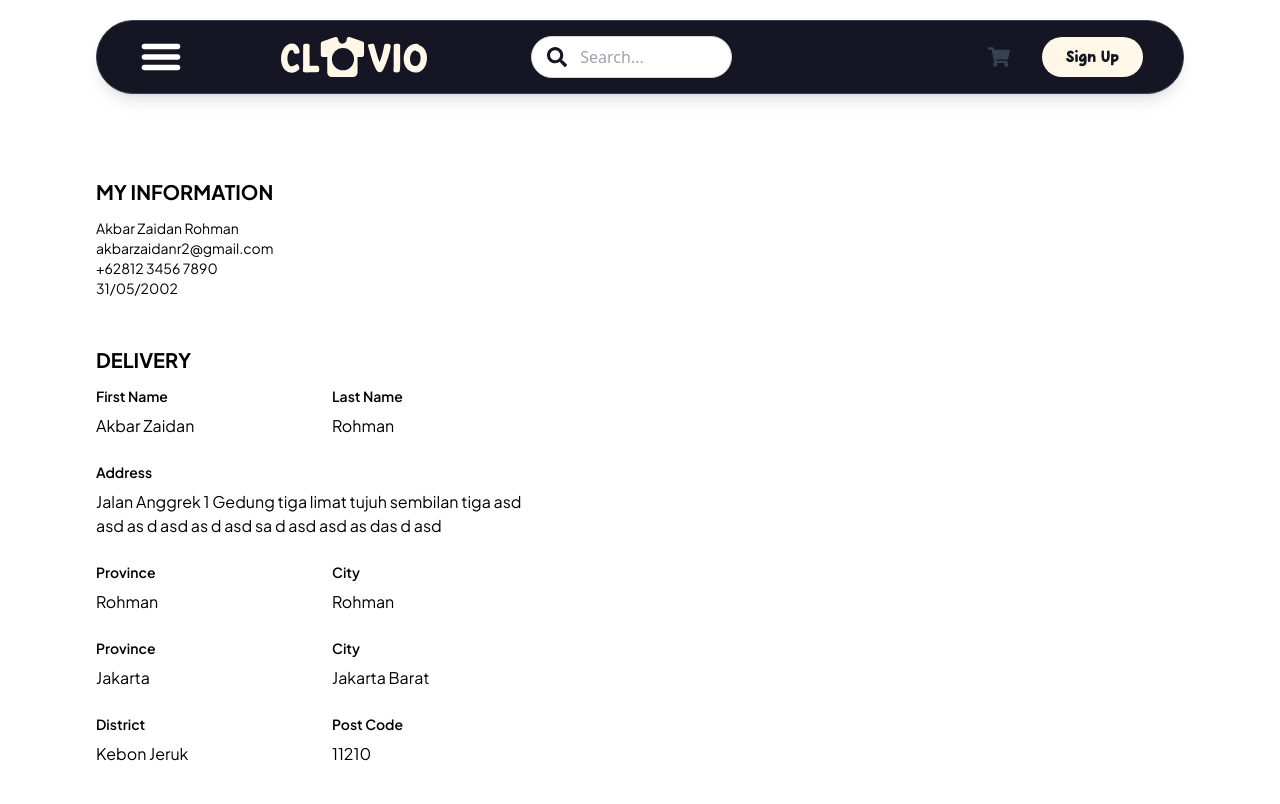
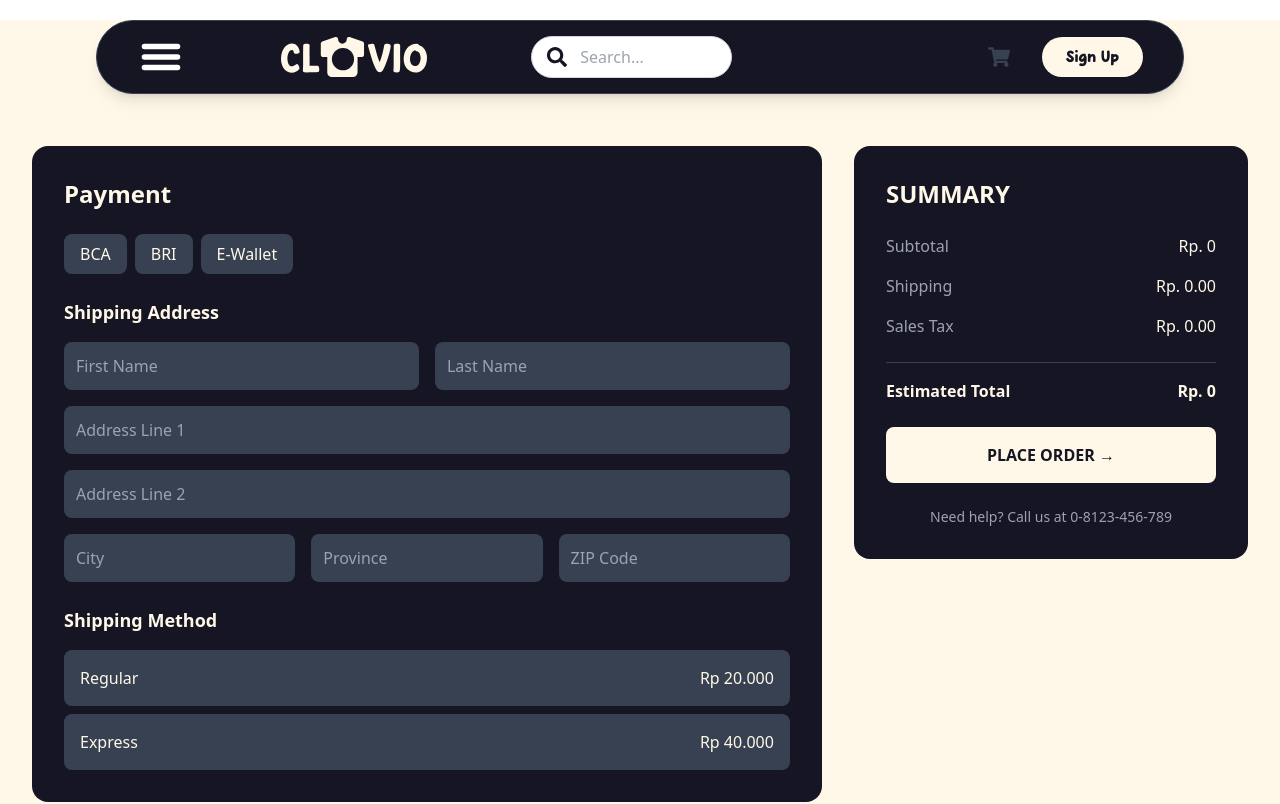
Before and after one commit to dustinmondegreen/TokoBajuOnline, a React (Vite) app: page /checkout in a window 1280 px wide. Shown: the top 804 px of the page. Built offline with nearby package versions, Linux system fonts and the light colour scheme.

Commit message:
mengedit dan menyatukan cart page dan checkout page

```diff
--- a/src/App.jsx
+++ b/src/App.jsx
@@ -1,8 +1,8 @@
 import { BrowserRouter as Router, Routes, Route } from "react-router-dom";
+import Cart from "./pages/Cart";
 import Navbar from "./components/Navbar";
 import Home from "./pages/Home";
 import Catalog from "./pages/Catalog";
-import Cart from "./pages/Cart";
 import Product from "./pages/Product"
 import Checkout from "./pages/Checkout";
 import Login from "./pages/Login";
@@ -10,11 +10,11 @@ import Registration from "./pages/Registration";
 import Footer from "./components/Footer"
 
 
-const App = () => {
+function App() {
   return (
-    <>
-      <Router>
-        {Navbar()}
+    <Router>
+      <div className="min-h-screen bg-[#FFF8E8] w-full">
+        <Navbar />
         <Routes>
           <Route path="/" element={<Home />} />
           <Route path="/catalog" element={<Catalog />} />
@@ -22,12 +22,12 @@ const App = () => {
           <Route path="/checkout" element={<Checkout />} />
           <Route path="/login" element={<Login />} />
           <Route path="/registration" element={<Registration />} />
-          <Route path="/product" element={< Product/>} />
+          <Route path="/product" element={<Product/>} />
         </Routes>
-      </Router>
-      <Footer></Footer>
-    </>
+        <Footer />
+      </div>
+    </Router>
   );
-};
+}
 
 export default App;
--- a/src/pages/Cart.jsx
+++ b/src/pages/Cart.jsx
@@ -1,83 +1,110 @@
+import { useState } from 'react';
+import { Link, useNavigate } from 'react-router-dom';
+
 const Cart = () => {
+    const navigate = useNavigate();
+    const [cartItems] = useState([
+        {
+            id: 1,
+            name: "BATMAN T-SHIRT SUPERHERO",
+            itemNo: "894985949485",
+            size: "XL",
+            color: "Sky Blue",
+            quantity: 1,
+            price: 1500000,
+            image: "/path-to-image.jpg"
+        }
+    ]);
+
+    const calculateTotal = () => {
+        return cartItems.reduce((total, item) => total + (item.price * item.quantity), 0);
+    };
+
+    const handleCheckout = () => {
+        navigate('/checkout', {
+            state: {
+                cartItems: cartItems,
+                totalPrice: calculateTotal(),
+            }
+        });
+    };
+
     return (
-    <div className="flex justify-center p-6 bg-gray-50 min-h-screen">
+        <div className="flex justify-center p-16 bg-[#FFF8E8] min-h-screen">
             <div className="flex flex-col md:flex-row gap-8 w-full max-w-6xl">
                 {/* Shopping Bag Section */}
-        <div className="w-full md:w-2/3 bg-white p-6 rounded-lg shadow-sm">
-          <h1 className="text-2xl font-bold mb-6">MY SHOPPING BAG</h1>
+                <div className="w-full md:w-2/3 bg-[#151523] p-6 rounded-lg shadow-sm">
+                    <h1 className="text-2xl font-bold mb-6 text-[#FFF8E8]">MY SHOPPING BAG</h1>
 
                     {/* Headers */}
-          <div className="flex justify-between border-b pb-2 mb-4">
-            <h2 className="font-semibold text-lg w-2/3">PRODUCT</h2>
-            <h2 className="font-semibold text-lg text-right w-1/3">PRICE</h2>
+                    <div className="flex justify-between border-b border-gray-700 pb-2 mb-4">
+                        <h2 className="font-semibold text-lg w-2/3 text-[#FFF8E8]">PRODUCT</h2>
+                        <h2 className="font-semibold text-lg text-right w-1/3 text-[#FFF8E8]">PRICE</h2>
                     </div>
 
                     {/* Item List */}
-          <div className="border-b pb-6 mb-6">
+                    {cartItems.map((item) => (
+                        <div key={item.id} className="border-b border-gray-700 pb-6 mb-6">
                             <div className="flex gap-4">
-              {/* Product Image */}
-              <div className="w-24 h-24 bg-gray-200 rounded"></div>
-
-              {/* Product Details */}
+                                <div className="w-24 h-24 bg-gray-700 rounded"></div>
                                 <div className="flex-1">
-                <h3 className="font-bold">BATMAN T-SHIRT SUPERHERO</h3>
-                <div className="text-sm text-gray-600 mt-1">
-                  <p>Item No: 894985949485</p>
-                  <p>Size: XL</p>
-                  <p>Color: Sky Blue</p>
-                  <p>Qty: 1</p>
+                                    <h3 className="font-bold text-[#FFF8E8]">{item.name}</h3>
+                                    <div className="text-sm text-gray-400 mt-1">
+                                        <p>Item No: {item.itemNo}</p>
+                                        <p>Size: {item.size}</p>
+                                        <p>Color: {item.color}</p>
+                                        <p>Qty: {item.quantity}</p>
+                                    </div>
+                                    <div className="flex gap-4 mt-3">
+                                        <button className="text-cyan-400 hover:text-cyan-300 text-sm font-medium">EDIT</button>
+                                        <button className="text-red-400 hover:text-red-300 text-sm font-medium">REMOVE</button>
+                                    </div>
+                                </div>
+                                <div className="w-1/3 text-right">
+                                    <p className="font-semibold text-[#FFF8E8]">Rp. {item.price.toLocaleString()}</p>
+                                </div>
+                            </div>
+                        </div>
+                    ))}
                 </div>
 
-                <div className="flex gap-4 mt-3">
-                  <button className="text-blue-600 hover:text-blue-800 text-sm font-medium">EDIT</button>
-                  <button className="text-red-600 hover:text-red-800 text-sm font-medium">REMOVE</button>
+                {/* Summary Section */}
+                <div className="w-full md:w-1/3 bg-[#151523] p-6 rounded-lg shadow-sm h-fit sticky top-6">
+                    <h1 className="text-2xl font-bold mb-4 text-[#FFF8E8]">SUMMARY</h1>
+                    <hr className="border-gray-700 my-2" />
+
+                    <div className="space-y-3 mb-4">
+                        <div className="flex justify-between">
+                            <p className="text-gray-400">Subtotal</p>
+                            <p className="font-semibold text-[#FFF8E8]">Rp. {calculateTotal().toLocaleString()}</p>
+                        </div>
+                        <div className="flex justify-between">
+                            <p className="text-gray-400">Shipping</p>
+                            <p className="font-semibold text-[#FFF8E8]">Rp. 0</p>
+                        </div>
+                        <div className="flex justify-between">
+                            <p className="text-gray-400">Sales Tax</p>
+                            <p className="font-semibold text-[#FFF8E8]">Rp. 0</p>
                         </div>
                     </div>
 
-              {/* Price */}
-              <div className="w-1/3 text-right">
-                <p className="font-semibold">Rp. 1,500,000.00</p>
-              </div>
-            </div>
-          </div>
+                    <hr className="border-gray-700 my-2" />
+
+                    <div className="flex justify-between my-4">
+                        <p className="font-bold text-[#FFF8E8]">Estimated Total</p>
+                        <p className="font-bold text-lg text-[#FFF8E8]">Rp. {calculateTotal().toLocaleString()}</p>
                     </div>
 
-        {/* Summary Section */}
-        <div className="w-full md:w-1/3 bg-white p-6 rounded-lg shadow-sm h-fit sticky top-6">
-          <h1 className="text-2xl font-bold mb-4">SUMMARY</h1>
-          <hr className="my-2" />
+                    <hr className="border-gray-700 my-2" />
 
-          <div className="space-y-3 mb-4">
-            <div className="flex justify-between">
-              <p className="text-gray-600">Subtotal</p>
-              <p className="font-semibold">Rp. 1,500,000.00</p>
-            </div>
-            <div className="flex justify-between">
-              <p className="text-gray-600">Shipping</p>
-              <p className="font-semibold">Rp. 0.00</p>
-            </div>
-            <div className="flex justify-between">
-              <p className="text-gray-600">Sales Tax</p>
-              <p className="font-semibold">Rp. 0.00</p>
-            </div>
-          </div>
-
-          <hr className="my-2" />
-
-          <div className="flex justify-between my-4">
-            <p className="font-bold">Estimated Total</p>
-            <p className="font-bold text-lg">Rp. 1,500,000.00</p>
-          </div>
-
-          <hr className="my-2" />
-
-          <button className="w-full bg-black text-white py-3 rounded font-bold hover:bg-gray-800 transition mt-4">
+                    <button
+                        onClick={handleCheckout}
+                        className="w-full bg-[#FFF8E8] text-[#151523] font-bold py-3 rounded-lg hover:bg-gray-200 transition duration-300 mt-6 mb-4"
+                    >
                         CHECKOUT
                     </button>
 
-          <hr className="my-4" />
-
-          <p className="text-center text-gray-500 text-sm">Need Help? Call us at 888</p>
+                    <p className="text-center text-gray-400 text-sm">Need Help? Call us at 888</p>
                 </div>
             </div>
         </div>
--- a/src/pages/Checkout.jsx
+++ b/src/pages/Checkout.jsx
@@ -1,102 +1,125 @@
+import { useLocation } from 'react-router-dom';
+
 const Checkout = () => {
+    const location = useLocation();
+    const { cartItems, totalPrice } = location.state || { cartItems: [], totalPrice: 0 };
+
     return (
-      <div className="flex h-screen w-full font-jakarta">
-        <div className="w-1/2 flex-row items-center px-24 py-16 bg-white">
-          <div>
-            <h2 className="text-xl font-bold pb-3">MY INFORMATION</h2>
-            <div className="text-sm">
-              <h3>Akbar Zaidan Rohman</h3>
-              <h3>akbarzaidanr2@gmail.com</h3>
-              <h3>+62812 3456 7890</h3>
-              <h3>31/05/2002</h3>
+        <div className="min-h-screen bg-[#FFF8E8] p-8">
+            <div className="max-w-7xl mx-auto flex gap-8 relative">
+                {/* Left Section */}
+                <div className="w-2/3 bg-[#151523] text-[#FFF8E8] p-8 rounded-2xl">
+                    <h2 className="text-2xl font-bold mb-6">Payment</h2>
+
+                    {/* Payment Method */}
+                    <div className="flex gap-2 mb-6">
+                        <button className="bg-gray-700 px-4 py-2 rounded-lg hover:bg-gray-600 text-[#FFF8E8]">
+                            BCA
+                        </button>
+                        <button className="bg-gray-700 px-4 py-2 rounded-lg hover:bg-gray-600 text-[#FFF8E8]">
+                            BRI
+                        </button>
+                        <button className="bg-gray-700 px-4 py-2 rounded-lg hover:bg-gray-600 text-[#FFF8E8]">
+                            E-Wallet
+                        </button>
+                    </div>
+
+                    {/* Shipping Address */}
+                    <div className="space-y-4 mb-6">
+                        <h3 className="text-lg font-semibold text-[#FFF8E8]">Shipping Address</h3>
+                        <div className="grid grid-cols-2 gap-4">
+                            <input
+                                type="text"
+                                placeholder="First Name"
+                                className="bg-gray-700 p-3 rounded-lg focus:outline-none focus:ring-2 focus:ring-blue-500 text-[#FFF8E8] placeholder-gray-400"
+                            />
+                            <input
+                                type="text"
+                                placeholder="Last Name"
+                                className="bg-gray-700 p-3 rounded-lg focus:outline-none focus:ring-2 focus:ring-blue-500 text-[#FFF8E8] placeholder-gray-400"
+                            />
+                        </div>
+                        <input
+                            type="text"
+                            placeholder="Address Line 1"
+                            className="w-full bg-gray-700 p-3 rounded-lg focus:outline-none focus:ring-2 focus:ring-blue-500 text-[#FFF8E8] placeholder-gray-400"
+                        />
+                        <input
+                            type="text"
+                            placeholder="Address Line 2"
+                            className="w-full bg-gray-700 p-3 rounded-lg focus:outline-none focus:ring-2 focus:ring-blue-500 text-[#FFF8E8] placeholder-gray-400"
+                        />
+                        <div className="grid grid-cols-3 gap-4">
+                            <input
+                                type="text"
+                                placeholder="City"
+                                className="bg-gray-700 p-3 rounded-lg focus:outline-none focus:ring-2 focus:ring-blue-500 text-[#FFF8E8] placeholder-gray-400"
+                            />
+                            <input
+                                type="text"
+                                placeholder="Province"
+                                className="bg-gray-700 p-3 rounded-lg focus:outline-none focus:ring-2 focus:ring-blue-500 text-[#FFF8E8] placeholder-gray-400"
+                            />
+                            <input
+                                type="text"
+                                placeholder="ZIP Code"
+                                className="bg-gray-700 p-3 rounded-lg focus:outline-none focus:ring-2 focus:ring-blue-500 text-[#FFF8E8] placeholder-gray-400"
+                            />
                         </div>
                     </div>
 
-          <div className="pt-12">
-            <h2 className="text-xl font-bold pb-3">DELIVERY</h2>
-            <div className="mb-6 flex gap-6">
-              <div className="w-1/2">
-                <label className="block text-black text-sm font-semibold mb-2">First Name</label>
-                <h3 alt="">Akbar Zaidan</h3>
+                    {/* Shipping Method */}
+                    <div className="space-y-4">
+                        <h3 className="text-lg font-semibold text-[#FFF8E8]">Shipping Method</h3>
+                        <div className="space-y-2">
+                            <div className="flex justify-between bg-gray-700 p-4 rounded-lg text-[#FFF8E8] cursor-pointer hover:bg-gray-600 transition-colors duration-300">
+                                <span>Regular</span>
+                                <span>Rp 20.000</span>
                             </div>
-              <div className="w-1/2">
-                <label className="block text-black text-sm font-semibold mb-2">Last Name</label>
-                <h3 alt="">Rohman</h3>
+                            <div className="flex justify-between bg-gray-700 p-4 rounded-lg text-[#FFF8E8] cursor-pointer hover:bg-gray-600 transition-colors duration-300">
+                                <span>Express</span>
+                                <span>Rp 40.000</span>
+                            </div>
+                        </div>
                     </div>
                 </div>
 
-            <div className="mb-6">
-              <label className="block text-black text-sm font-semibold mb-2">Address</label>
-              <h3 alt="">Jalan Anggrek 1 Gedung tiga limat tujuh sembilan tiga asd  asd as d asd as d asd sa d asd  asd as das d asd </h3>
+                {/* Right Section - Summary */}
+                <div className="w-1/3">
+                    <div className="sticky top-8 bg-[#151523] text-[#FFF8E8] p-8 rounded-2xl">
+                        <h2 className="text-2xl font-bold mb-6">SUMMARY</h2>
+
+                        <div className="space-y-4 mb-6">
+                            <div className="flex justify-between">
+                                <span className="text-gray-400">Subtotal</span>
+                                <span className="text-[#FFF8E8]">Rp. {totalPrice}</span>
                             </div>
-
-            <div className="mb-6 flex gap-6">
-              <div className="w-1/2">
-                <label className="block text-black text-sm font-semibold mb-2">Province</label>
-                <h3 alt="">Rohman</h3>
+                            <div className="flex justify-between">
+                                <span className="text-gray-400">Shipping</span>
+                                <span className="text-[#FFF8E8]">Rp. 0.00</span>
                             </div>
-              <div className="w-1/2">
-                <label className="block text-black text-sm font-semibold mb-2">City</label>
-                <h3 alt="">Rohman</h3>
+                            <div className="flex justify-between">
+                                <span className="text-gray-400">Sales Tax</span>
+                                <span className="text-[#FFF8E8]">Rp. 0.00</span>
                             </div>
                         </div>
 
-            <div className="mb-6 flex gap-6">
-              <div className="w-1/2">
-                <label className="block text-black text-sm font-semibold mb-2">Province</label>
-                <h3 alt="">Jakarta</h3>
-              </div>
-              <div className="w-1/2">
-                <label className="block text-black text-sm font-semibold mb-2">City</label>
-                <h3 alt="">Jakarta Barat</h3>
+                        <div className="border-t border-gray-700 pt-4 mb-6">
+                            <div className="flex justify-between font-bold text-[#FFF8E8]">
+                                <span>Estimated Total</span>
+                                <span>Rp. {totalPrice}</span>
                             </div>
                         </div>
 
-            <div className="mb-6 flex gap-6">
-              <div className="w-1/2">
-                <label className="block text-black text-sm font-semibold mb-2">District</label>
-                <h3 alt="">Kebon Jeruk</h3>
-              </div>
-              <div className="w-1/2">
-                <label className="block text-black text-sm font-semibold mb-2">Post Code</label>
-                <h3 alt="">11210</h3>
+                        <button className="w-full bg-[#FFF8E8] text-[#151523] py-4 rounded-lg font-bold mb-6 hover:bg-gray-200 transition-colors">
+                            PLACE ORDER →
+                        </button>
+
+                        <div className="text-center text-sm text-gray-400">
+                            Need help? Call us at 0-8123-456-789
                         </div>
                     </div>
-
-            <form action="" className="py-3">
-              <div >
-                <h2 className="text-xl font-bold pt-3">Shipping Method</h2>
-                <select name="" id="" className="w-full text-sm px-4 py-3 mt-4 border rounded-lg focus:outline-none focus:ring-2 focus:ring-blue-500">
-                  <option value="">JNE</option>
-                  <option value="">J&T</option>
-                </select>
                 </div>
-
-              <div className="py-3">
-                <h2 className="text-xl font-bold pt-3">Payment Method</h2>
-                <select name="" id="" className="w-full text-sm px-4 py-3 mt-4 border rounded-lg focus:outline-none focus:ring-2 focus:ring-blue-500">
-                  <option value="">JNE</option>
-                  <option value="">J&T</option>
-                  <option value="">POS Indonesia</option>
-                  <option value="">Sicepat</option>
-                  <option value="">Lion Parcel</option>
-                  <option value="">Ninja Express</option>
-                </select>
-              </div>
-
-              <button
-                type="submit"
-                className="w-full bg-[#4F39F6] font-semibold text-white my-10 py-2 rounded-lg hover:bg-blue-600 transition duration-300"
-              >
-                BUY
-              </button>
-            </form>
-          </div>
-
-        </div>
-
-        <div className="w-1/3 flex items-center justify-center bg-white">
-
             </div>
         </div>
     );
--- a/src/pages/Product.jsx
+++ b/src/pages/Product.jsx
@@ -1,35 +1,51 @@
+import { useLocation } from 'react-router-dom';
 import { FcGoogle } from "react-icons/fc";
 import { FaGithub } from "react-icons/fa";
 
 const Product = () => {
+    const location = useLocation();
+    const productData = location.state?.productData || {
+        name: "Blue Batman Shirt",
+        description: "Comfortable cotton-based tshirt",
+        price: "Rp 2.000.000.000",
+        color: "Blue",
+        material: "Cotton",
+        category: "T-Shirt",
+        rating: "4",
+        quantity: "4000",
+        image: "path-to-your-shirt-image.jpg"
+    };
+
     return (
-<div className="w-full min-h-screen flex items-center justify-center bg-[#fff7e6] py-6 px-4">
+        <div className="w-full min-h-screen flex items-center justify-center bg-[#FFF8E8] py-6 px-4">
             <div className="flex w-full max-w-7xl rounded-xl bg-[#fff7e6] gap-6">
-
-    {/* Image Container - Fixed 650x650 */}
+                {/* Image Container */}
                 <div className="flex-shrink-0 flex justify-center items-center border-2 border-blue-400 rounded-xl p-4"
                     style={{width: '650px', height: '650px'}}>
-      <img src="path-to-your-shirt-image.jpg" alt="Blue Batman Shirt"
-           className="rounded-lg object-contain w-full h-full" />
+                    <img
+                        src={productData.image}
+                        alt={productData.name}
+                        className="rounded-lg object-contain w-full h-full"
+                    />
                 </div>
 
-    {/* Description Container - Now with justify-between */}
+                {/* Description Container */}
                 <div className="flex flex-col justify-between p-4 text-[#333] h-[650px]">
                     <div className="space-y-6">
                         <div className="space-y-2">
-          <h1 className="text-4xl font-bold">Blue Batman Shirt</h1>
-          <h2 className="text-xl text-gray-600">Comfortable cotton-based tshirt</h2>
-          <h1 className="text-4xl font-bold text-black">Rp 2.000.000.000</h1>
+                            <h1 className="text-4xl font-bold">{productData.name}</h1>
+                            <h2 className="text-xl text-gray-600">{productData.description}</h2>
+                            <h1 className="text-4xl font-bold text-black">{productData.price}</h1>
                         </div>
 
                         <div className="flex gap-6 text-base">
-          <p>Color: <span className="font-medium">Blue</span></p>
-          <p>Material: <span className="font-medium">Cotton</span></p>
+                            <p>Color: <span className="font-medium">{productData.color}</span></p>
+                            <p>Material: <span className="font-medium">{productData.material}</span></p>
                         </div>
 
                         <div className="flex items-center gap-4">
                             <p className="text-xl font-medium">Category</p>
-          <button className="bg-gray-200 px-6 py-1.5 rounded-full text-base font-semibold">T-Shirt</button>
+                            <button className="bg-gray-200 px-6 py-1.5 rounded-full text-base font-semibold">{productData.category}</button>
                         </div>
 
                         <div className="space-y-2">
@@ -45,8 +61,8 @@ const Product = () => {
                         </div>
 
                         <div className="flex items-center gap-8">
-          <p className="text-lg font-medium">Rating: <span className="text-yellow-500">4 ★</span></p>
-          <p className="text-lg font-medium">Qty: 4000</p>
+                            <p className="text-lg font-medium">Rating: <span className="text-yellow-500">{productData.rating} ★</span></p>
+                            <p className="text-lg font-medium">Qty: {productData.quantity}</p>
                         </div>
                     </div>
 
```
Also changed, not shown: src/components/Hero.jsx (+21 -16 lines), src/components/Navbar.jsx (line endings or trailing spaces). Lines whose indentation alone changed are shown as unchanged.
